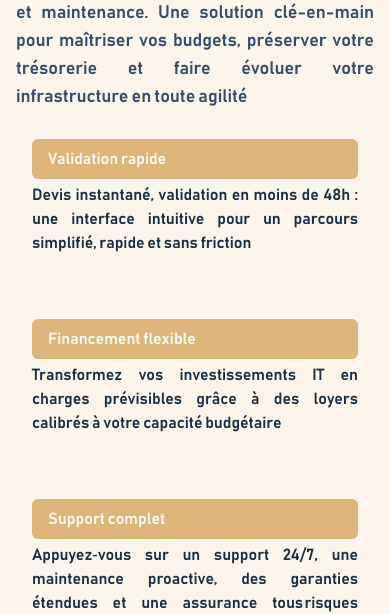
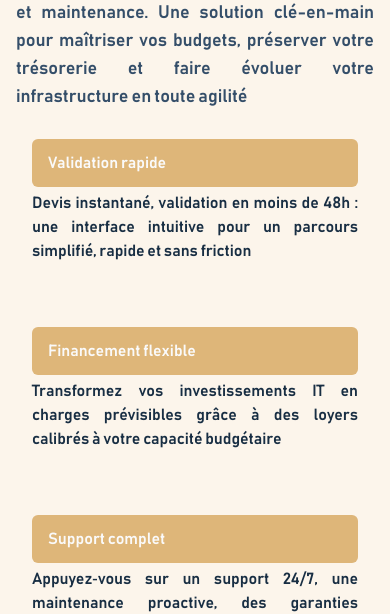
Before and after one commit to mansourbens/ejaar-frontend, a Next.js app: page / in a window 390 px wide. Shown: the part 2480-3094 px from the top of the page. Built offline with nearby package versions, Linux system fonts and the light colour scheme.

Commit message:
responsive

```diff
--- a/components/landing-page/features.tsx
+++ b/components/landing-page/features.tsx
@@ -199,13 +199,18 @@ export const FeatureCard = ({
                 type === 'green' ? `hover:bg-[#e5eae9]`: `hover:bg-[#f7ecde]`,
             )}
         >
-            <Button className={cn(`cursor-default
-            min-w-full sm:min-w-[475px]
-            justify-start
-             group text-base sm:text-xl mb-1 sm:mb-2`,
-                type === 'green' ? `hover:bg-[#4a7971] bg-[#4a7971]`: `bg-[#deb679] hover:bg-[#deb679]`,
-                type === 'red' ? `group-hover:bg-[#9d4833]` : ``
-            )}>
+            <Button
+                className={cn(
+                    `cursor-default
+     min-w-full sm:min-w-[475px]
+     justify-start
+     group text-base sm:text-xl mb-1 sm:mb-2
+          h-12 sm:h-10
+     whitespace-normal break-words text-left`,
+                    type === 'green' ? `hover:bg-[#4a7971] bg-[#4a7971]` : `bg-[#deb679] hover:bg-[#deb679]`,
+                    type === 'red' ? `group-hover:bg-[#9d4833]` : ``
+                )}
+            >
                 {title}
             </Button>
             {type === `green` && icon}
--- a/components/landing-page/solutions.tsx
+++ b/components/landing-page/solutions.tsx
@@ -100,7 +100,6 @@ export function Solutions() {
                             alt="Partner illustration"
                         />
                         <Button
-                            size="lg"
                             className="mt-8 sm:mt-12 mb-8 sm:mb-20 bg-[#9d4833] text-gray-50 hover:bg-[#b35e49] text-lg sm:text-xl sm:px-16 h-[50px] sm:h-[60px] mx-auto"
                         >
                             Découvrez plus sur notre plateforme
```
